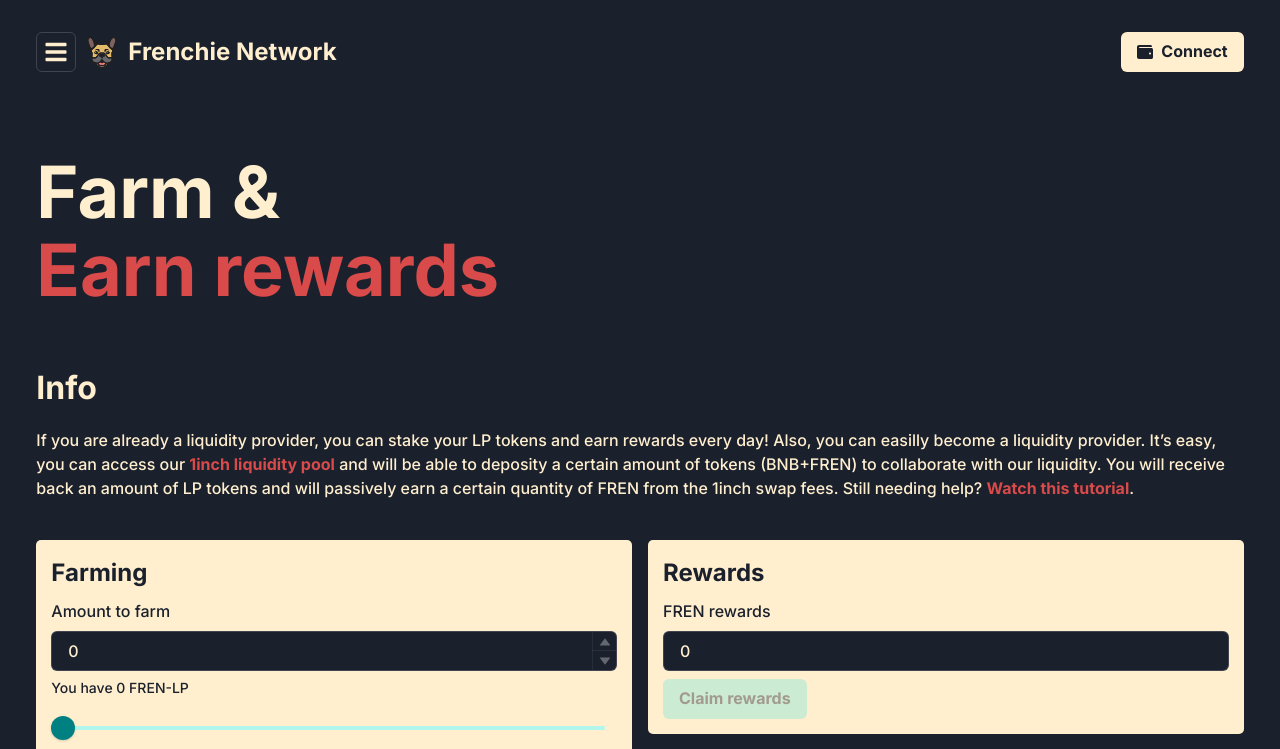
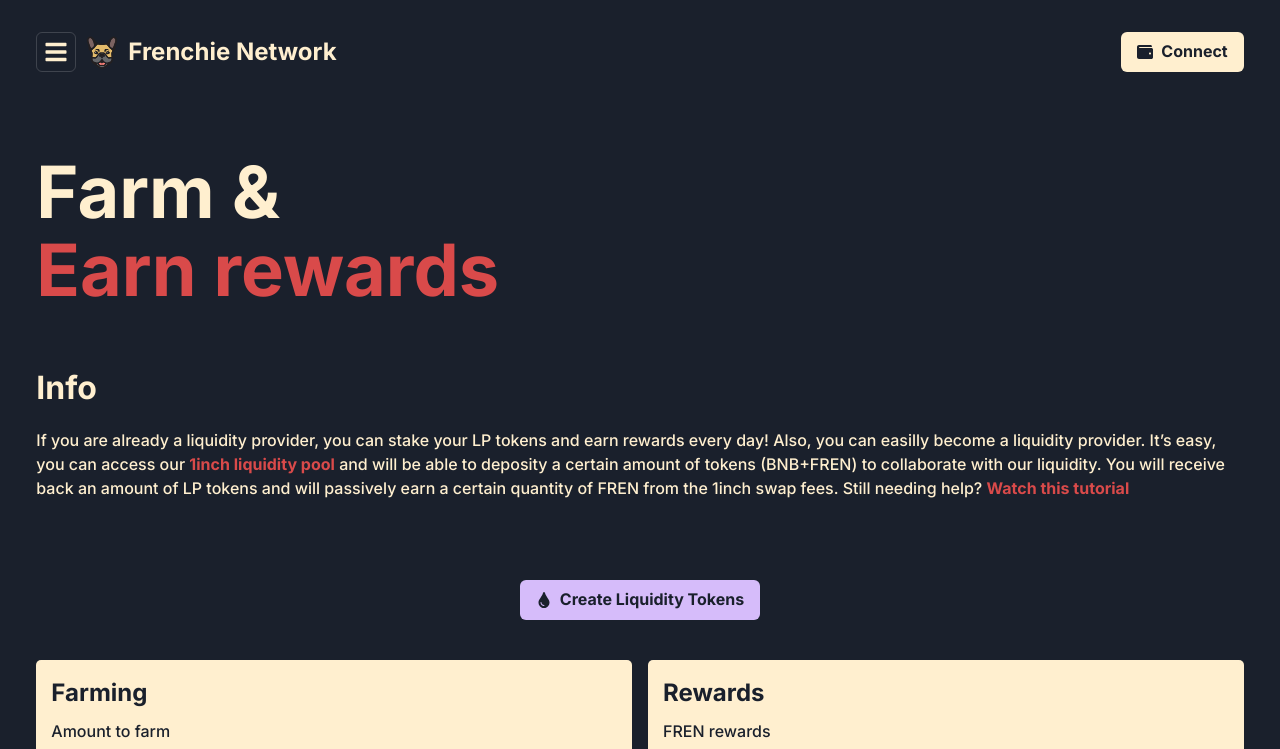
Before and after one commit to frenchie-foundation/frenchie, a React (Create React App) app: page /farming in a window 1280 px wide. Shown: the top 749 px of the page. Built offline with nearby package versions, Linux system fonts and the light colour scheme.

Commit message:
UI Updates

```diff
--- a/src/config/constants.ts
+++ b/src/config/constants.ts
@@ -6,6 +6,7 @@ const constants = {
   telegramGroupLink: 'https://t.me/FrenchieNetwork',
   pancakeSwapLink: 'https://v1exchange.pancakeswap.finance/#/swap?outputCurrency=0x13958e1eb63dfb8540eaf6ed7dcbbc1a60fd52af',
   oneInchSwapLink: 'https://app.1inch.io/#/56/swap/BNB/FREN',
+  addLiquidityLink: 'https://app.1inch.io/#/56/dao/pools?action=stake&token0=0x0000000000000000000000000000000000000000&token1=0x13958e1eb63dfb8540eaf6ed7dcbbc1a60fd52af',
   colors: {
     light: '#FFEFCF',
     dark: '#1A202C',
--- a/src/pages/FarmingPage.tsx
+++ b/src/pages/FarmingPage.tsx
@@ -1,10 +1,17 @@
-import React from 'react';
-import { Box, Container, Link, Text } from '@chakra-ui/layout';
+import React, { useCallback } from 'react';
+import { Box, Container, Link, Text, Flex, HStack } from '@chakra-ui/layout';
 import Title from '../components/Title';
 import constants from '../config/constants';
 import Farm from '../components/Farm';
+import { Button } from '@chakra-ui/button';
+import { FaTint } from 'react-icons/fa';
+
+import openInNewTab from '../helpers/openInNewTab';
 
 export default function FarmingPage(): React.ReactElement {
+  const handleliquidityLinkClick = useCallback(() => {
+    openInNewTab(constants.addLiquidityLink);
+  }, []);
   return (
     <Container>
       <Box mt={16} mb={10}>
@@ -44,7 +51,18 @@ export default function FarmingPage(): React.ReactElement {
         >
           Watch this tutorial
         </Link>
-        .
+
+        <Flex justifyContent="center">
+        <HStack mt={20}>
+        <Button
+            colorScheme="purple"
+            leftIcon={<FaTint />}
+            onClick={handleliquidityLinkClick}
+          >
+            Create Liquidity Tokens
+          </Button>
+          </HStack>
+          </Flex>
       </Text>
       <Farm mt={10} />
     </Container>
--- a/src/pages/HomePage.tsx
+++ b/src/pages/HomePage.tsx
@@ -1,7 +1,7 @@
 import React, { useCallback } from 'react';
 import { Box, Container, Flex, HStack, Link, Text } from '@chakra-ui/layout';
 import { Button } from '@chakra-ui/button';
-import { FaNewspaper, FaTelegram } from 'react-icons/fa';
+import { FaNewspaper, FaTelegram, FaExchangeAlt} from 'react-icons/fa';
 import { Image } from '@chakra-ui/image';
 
 import openInNewTab from '../helpers/openInNewTab';
@@ -18,6 +18,9 @@ export default function HomePage(): React.ReactElement {
 
   const handleTelegramLinkClick = useCallback(() => {
     openInNewTab(constants.telegramGroupLink);
+  }, []);
+  const handle1inchLinkClick = useCallback(() => {
+    openInNewTab(constants.oneInchSwapLink);
   }, []);
 
   const handleWhitepaperLinkClick = useCallback((e?: any) => {
@@ -113,6 +116,13 @@ export default function HomePage(): React.ReactElement {
           >
             Our whitepaper
           </Button>
+          <Button
+            colorScheme="green"
+            leftIcon={<FaExchangeAlt />}
+            onClick={handle1inchLinkClick}
+          >
+            Buy on 1Inch
+          </Button>
         </HStack>
       </Flex>
 
@@ -123,13 +133,13 @@ export default function HomePage(): React.ReactElement {
         <b>Initial supply:</b> 1 trillion
       </Text>
       <Text>
-        <b>Current supply:</b> 825 billions (82.5%)
+        <b>Current supply:</b> 800 billions (80%)
       </Text>
       <Text>
-        <b>Total burned:</b> 175 billions (17.5%)
+        <b>Total burned:</b> 200 billions (20%)
       </Text>
       <Text>
-        <b>Tokens to burn:</b> 75 billions (7.5%)
+        <b>Tokens to burn:</b> 50 billions (5%)
       </Text>
       <Text>
         <b>Locked liquidity:</b> 250 billions (25%)
@@ -149,7 +159,7 @@ export default function HomePage(): React.ReactElement {
         The token
       </Title>
       <Text>
-        FREN is a simple BEP20 token, secure and audited by professionals. Doing
+        FREN is a simple BEP-20 token, secure and audited by professionals. Doing
         it simple, it’s also automatically secure. That’s what we had in mind
         when we deployed it.
       </Text>
```
Also changed, not shown: .eslintrc.js.
